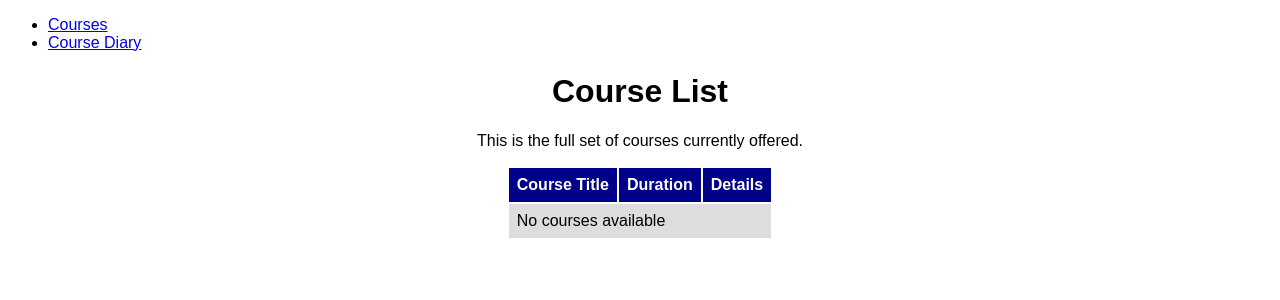
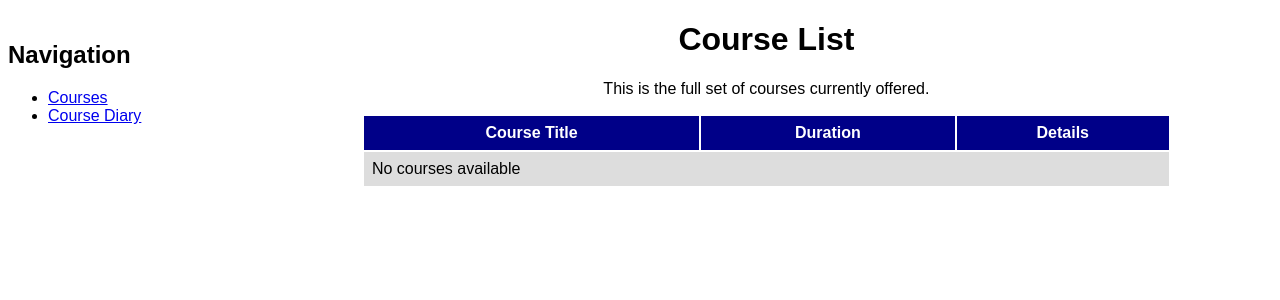
Before and after one commit to inambioinfo/CourseDB, a Django app: page /courses/ in a window 1280 px wide. Shown: the top 300 px of the page. Run offline with Django 3.2, Linux system fonts and the light colour scheme; data that the repository does not hold is empty.

Commit message:
Improved the CSS a bit

```diff
--- a/courses/static/courses/style.css
+++ b/courses/static/courses/style.css
@@ -1,5 +1,14 @@
 body {
 	font-family: sans-serif;
+}
+
+#content {
+	margin-left: 20%;
+}
+
+#sidebar {
+	width: 20%;
+	float: left;
 }
 
 h1 {
@@ -12,6 +21,7 @@ p {
 table {
 	margin-left: auto;
 	margin-right: auto;
+	width: 80%;
 }
 
 th {
--- a/courses/templates/courses/base.html
+++ b/courses/templates/courses/base.html
@@ -9,6 +9,7 @@
 <body>
     <div id="sidebar">
     	{% block sidebar %}
+    	<h2>Navigation</h2>
         <ul>
             <li><a href="{% url 'courses' %}">Courses</a></li>
             <li><a href="{% url 'diary' %}">Course Diary</a></li>
```
